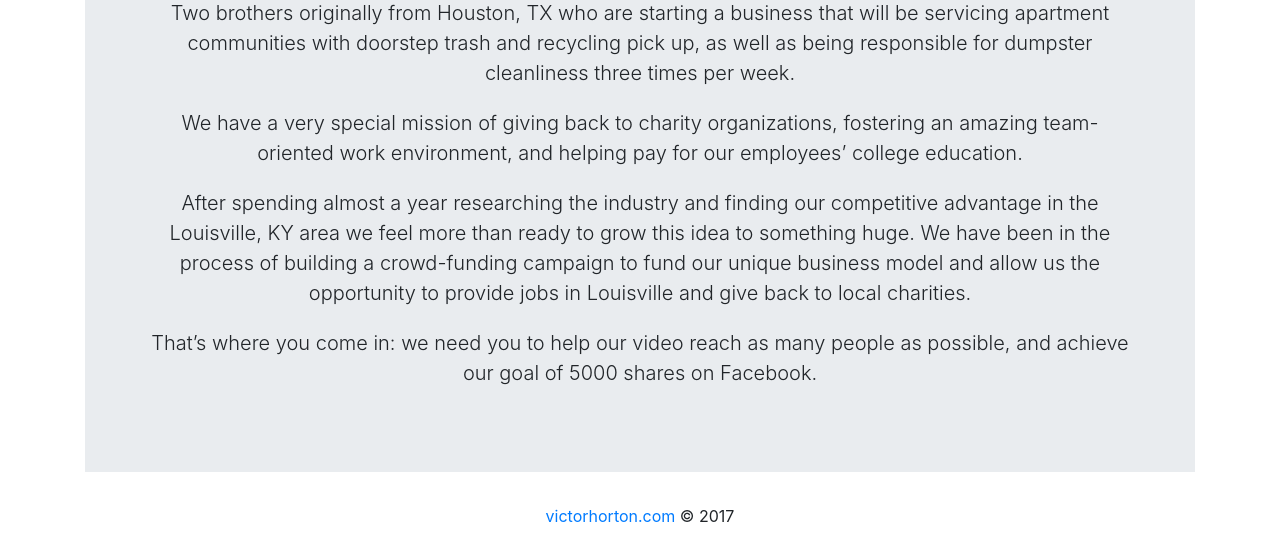
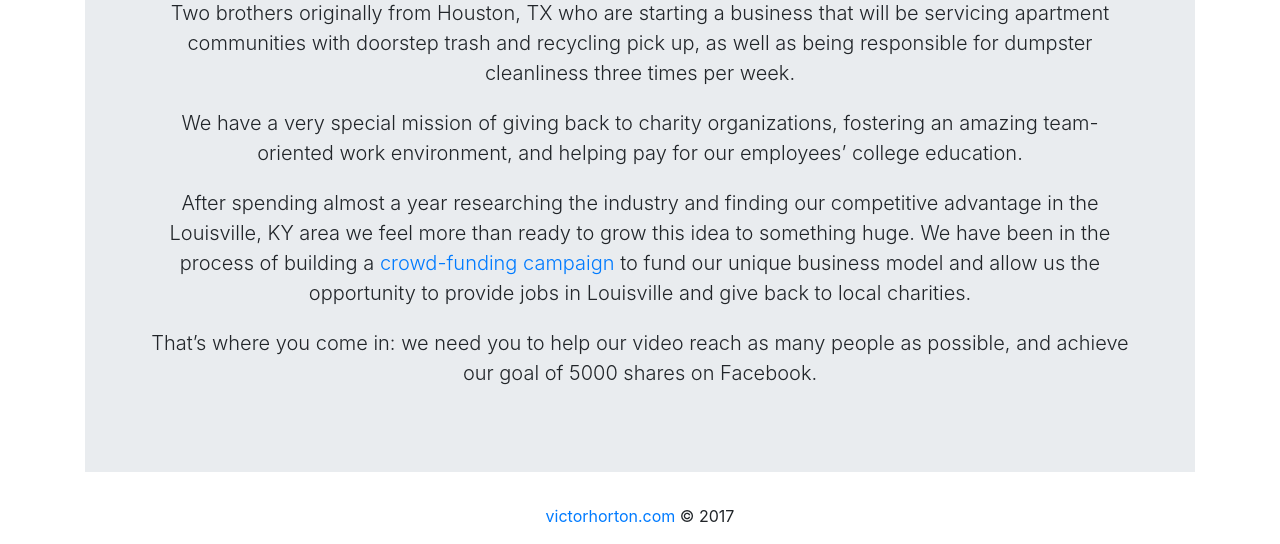
Before and after one commit to Victor502/the-trash-dudes, a plain HTML site: page index.html in a window 1280 px wide. Shown: the part 746-1290 px from the top of the page. Drawn offline with Linux system fonts and the light colour scheme.

Commit message:
added indigo link

```diff
--- a/index.html
+++ b/index.html
@@ -79,7 +79,7 @@
             <p class="lead">Two brothers originally from Houston, TX who are starting a business that will be servicing apartment communities with doorstep trash and recycling pick up, as well as being responsible for dumpster cleanliness three times per week.</p>
             <p class="lead">We have a very special mission of giving back to charity organizations, fostering an amazing team-oriented work environment, and helping pay for our employees’ college education.</p>
             <p class="lead">
-After spending almost a year researching the industry and finding our competitive advantage in the Louisville, KY area we feel more than ready to grow this idea to something huge. We have been in the process of building a crowd-funding campaign to fund our unique business model and allow us the opportunity to provide jobs in Louisville and give back to local charities.</p>
+After spending almost a year researching the industry and finding our competitive advantage in the Louisville, KY area we feel more than ready to grow this idea to something huge. We have been in the process of building a <a href="https://www.indiegogo.com/projects/local-valet-trash-service-with-a-powerful-mission#/" target="_blank">crowd-funding campaign</a> to fund our unique business model and allow us the opportunity to provide jobs in Louisville and give back to local charities.</p>
        <p class="lead">That’s where you come in: we need you to help our video reach as many people as possible, and achieve our goal of 5000 shares on Facebook.</p>
         </div>
     </section>
```
